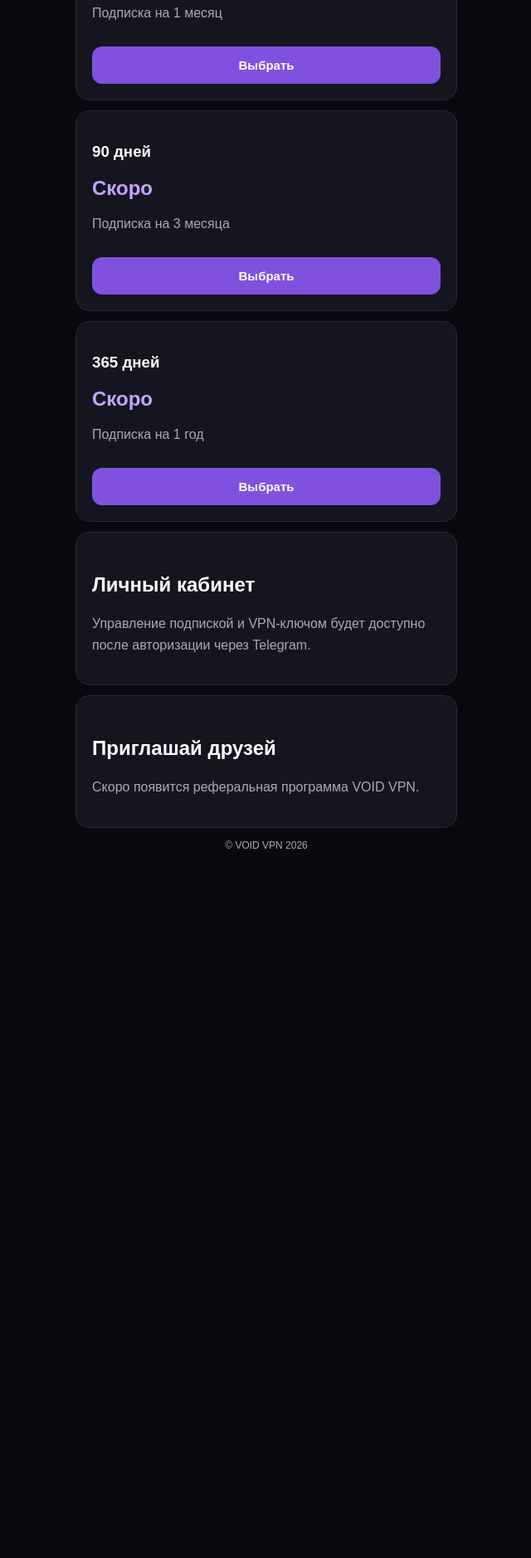
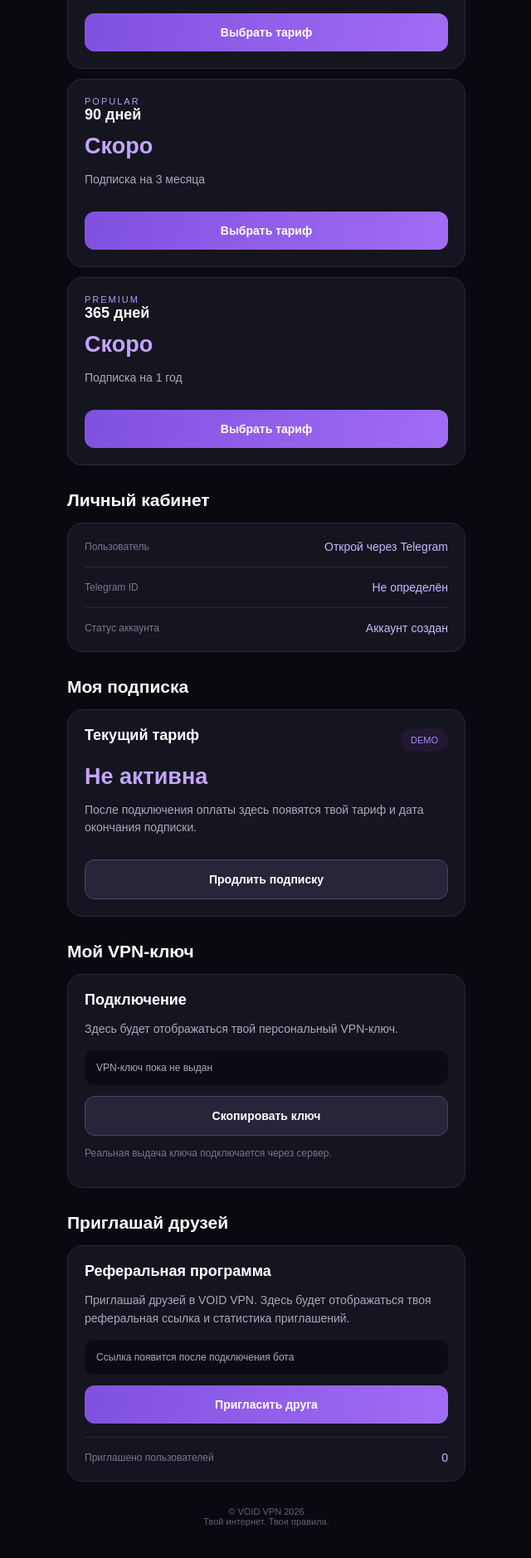
Before and after one commit to thewersergey-lab/-void-vpn-miniapp, a plain HTML site: page index.html in a window 1280 px wide. Shown: the part 580-2458 px from the top of the page at 83% size, without its empty margins (319-959 px from the left). Before the commit the page ends 1643 px from the top, so only its background shows below. Drawn offline with Linux system fonts and the light colour scheme.

Commit message:
Update index.html

```diff
--- a/index.html
+++ b/index.html
@@ -4,59 +4,196 @@
 <head>
 <meta charset="UTF-8">
 <meta name="viewport" content="width=device-width, initial-scale=1">
-<title>VOID VPN</title>
+<title>VOID VPN — Твой интернет. Твои правила.</title>
+<script src="https://telegram.org/js/telegram-web-app.js"></script>
 <style>
 *{box-sizing:border-box}
-body{margin:0;background:#090910;color:white;font-family:Arial,sans-serif;padding:22px}
-main{max-width:460px;margin:auto}
-.logo{font-size:25px;font-weight:900;letter-spacing:4px;color:#a78bfa}
-.hero{margin-top:35px;padding:25px;border-radius:22px;background:linear-gradient(135deg,#30204f,#151323);border:1px solid #553b81}
-h1{font-size:32px;margin:15px 0}
-p{color:#aaa9bc;line-height:1.6}
-h2{margin-top:30px}
-.card{background:#151520;border:1px solid #29283b;border-radius:17px;padding:19px;margin:12px 0}
-.price{font-size:24px;font-weight:bold;color:#c4a5ff}
-button{width:100%;padding:14px;border:0;border-radius:12px;background:#8051df;color:white;font-size:15px;font-weight:bold;margin-top:12px}
-.tag{color:#a78bfa;font-size:12px}
+body{
+ margin:0;background:#090910;color:#fff;
+ font-family:Arial,sans-serif;padding:20px;
+}
+main{max-width:480px;margin:auto;padding-bottom:35px}
+.logo{font-size:25px;font-weight:900;letter-spacing:4px;color:#ad8aff}
+.top{display:flex;justify-content:space-between;align-items:center}
+.status{font-size:11px;color:#a78bfa;background:#211832;padding:8px 12px;border-radius:20px}
+.hero{
+ margin-top:28px;padding:26px;border-radius:24px;
+ background:linear-gradient(140deg,#39225e,#171323 75%);
+ border:1px solid #513779;
+}
+.tag{color:#b99aff;font-size:11px;letter-spacing:2px}
+h1{font-size:34px;line-height:1.12;margin:18px 0 12px}
+p{color:#aaa9bc;line-height:1.55;font-size:14px}
+h2{font-size:21px;margin:30px 0 15px}
+h3{margin:0 0 12px;font-size:18px}
+.card{
+ background:#151520;border:1px solid #29283b;
+ border-radius:18px;padding:20px;margin:12px 0;
+}
+.price{font-size:27px;font-weight:bold;color:#c4a5ff;margin:12px 0}
+.small{font-size:12px;color:#77768b}
+button{
+ width:100%;padding:15px;border:0;border-radius:12px;
+ background:linear-gradient(100deg,#8051df,#a16cf4);
+ color:white;font-size:14px;font-weight:bold;
+ margin-top:13px;cursor:pointer;
+}
+button.secondary{background:#29243a;border:1px solid #51406d}
+button:active{transform:scale(.98)}
+.row{display:flex;justify-content:space-between;gap:12px;align-items:center}
+.value{font-size:14px;color:#c9b5ff;text-align:right;overflow-wrap:anywhere}
+.key{
+ background:#0b0b13;padding:14px;border-radius:12px;
+ color:#aaa9bc;font-size:12px;overflow-wrap:anywhere;margin-top:12px;
+}
+.line{height:1px;background:#29283b;margin:16px 0}
+.hidden{display:none}
+footer{text-align:center;color:#626174;font-size:11px;margin-top:30px}
 </style>
 </head>
 <body>
 <main>
+
+<div class="top">
  <div class="logo">VOID VPN</div>
+ <div class="status">● PRIVATE CONNECTION</div>
+</div>
+
 <section class="hero">
-<div class="tag">PRIVATE CONNECTION</div>
+ <div class="tag">WELCOME TO VOID</div>
  <h1>Твой интернет.<br>Твои правила.</h1>
-<p>Безопасное подключение и удобное управление VPN в Telegram.</p>
-<button onclick="document.getElementById('plans').scrollIntoView({behavior:'smooth'})">Выбрать тариф</button>
+ <p>Свобода подключения, удобное управление и безопасность в одном приложении.</p>
+ <button onclick="goTo('plans')">Выбрать тариф</button>
 </section>
-<h2 id="plans">Тарифы VOID VPN</h2>
+
+<h2>Тарифы VOID VPN</h2>
+<div id="plans">
+
  <div class="card">
+  <div class="tag">START</div>
   <h3>30 дней</h3>
   <div class="price">Скоро</div>
   <p>Подписка на 1 месяц</p>
-<button onclick="alert('Скоро подключим оплату')">Выбрать</button>
+  <button onclick="buy('30 дней')">Выбрать тариф</button>
  </div>
+
  <div class="card">
+  <div class="tag">POPULAR</div>
   <h3>90 дней</h3>
   <div class="price">Скоро</div>
   <p>Подписка на 3 месяца</p>
-<button onclick="alert('Скоро подключим оплату')">Выбрать</button>
+  <button onclick="buy('90 дней')">Выбрать тариф</button>
  </div>
+
  <div class="card">
+  <div class="tag">PREMIUM</div>
   <h3>365 дней</h3>
   <div class="price">Скоро</div>
   <p>Подписка на 1 год</p>
-<button onclick="alert('Скоро подключим оплату')">Выбрать</button>
+  <button onclick="buy('365 дней')">Выбрать тариф</button>
  </div>
+
+</div>
+
+<h2>Личный кабинет</h2>
 <div class="card">
-<h2>Личный кабинет</h2>
-<p>Управление подпиской и VPN-ключом будет доступно после авторизации через Telegram.</p>
+ <div class="row">
+  <span class="small">Пользователь</span>
+  <span class="value" id="username">Гость</span>
  </div>
+ <div class="line"></div>
+ <div class="row">
+  <span class="small">Telegram ID</span>
+  <span class="value" id="userid">Не определён</span>
+ </div>
+ <div class="line"></div>
+ <div class="row">
+  <span class="small">Статус аккаунта</span>
+  <span class="value">Аккаунт создан</span>
+ </div>
+</div>
+
+<h2>Моя подписка</h2>
 <div class="card">
+ <div class="row">
+  <h3>Текущий тариф</h3>
+  <span class="status">DEMO</span>
+ </div>
+ <div class="price">Не активна</div>
+ <p>После подключения оплаты здесь появятся твой тариф и дата окончания подписки.</p>
+ <button class="secondary" onclick="goTo('plans')">Продлить подписку</button>
+</div>
+
+<h2>Мой VPN-ключ</h2>
+<div class="card">
+ <h3>Подключение</h3>
+ <p>Здесь будет отображаться твой персональный VPN-ключ.</p>
+ <div class="key" id="vpnkey">VPN-ключ пока не выдан</div>
+ <button class="secondary" onclick="copyKey()">Скопировать ключ</button>
+ <p class="small">Реальная выдача ключа подключается через сервер.</p>
+</div>
+
 <h2>Приглашай друзей</h2>
-<p>Скоро появится реферальная программа VOID VPN.</p>
+<div class="card">
+ <h3>Реферальная программа</h3>
+ <p>Приглашай друзей в VOID VPN. Здесь будет отображаться твоя реферальная ссылка и статистика приглашений.</p>
+ <div class="key" id="referral">Ссылка появится после подключения бота</div>
+ <button onclick="shareReferral()">Пригласить друга</button>
+ <div class="line"></div>
+ <div class="row">
+  <span class="small">Приглашено пользователей</span>
+  <span class="value">0</span>
  </div>
-<p style="text-align:center;font-size:12px">© VOID VPN 2026</p>
+</div>
+
+<footer>© VOID VPN 2026<br>Твой интернет. Твои правила.</footer>
 </main>
+
+<script>
+const tg = window.Telegram?.WebApp;
+let currentUser = null;
+
+if (tg) {
+ tg.ready();
+ tg.expand();
+ currentUser = tg.initDataUnsafe?.user || null;
+}
+
+if (currentUser) {
+ document.getElementById('username').textContent =
+  currentUser.username ? '@' + currentUser.username :
+  [currentUser.first_name, currentUser.last_name].filter(Boolean).join(' ');
+
+ document.getElementById('userid').textContent = currentUser.id;
+} else {
+ document.getElementById('username').textContent = 'Открой через Telegram';
+}
+
+function goTo(id) {
+ document.getElementById(id).scrollIntoView({behavior:'smooth'});
+}
+
+function buy(plan) {
+ const message = 'Тариф ' + plan +
+  '. Оплата пока не подключена. Скоро появится возможность покупки.';
+ if (tg) tg.showAlert(message);
+ else alert(message);
+}
+
+function copyKey() {
+ const key = document.getElementById('vpnkey').textContent;
+ if (key === 'VPN-ключ пока не выдан') {
+  alert('Сначала необходимо подключить сервер и выдачу ключей.');
+  return;
+ }
+ navigator.clipboard.writeText(key)
+  .then(() => alert('Ключ скопирован'))
+  .catch(() => alert('Не удалось скопировать ключ'));
+}
+
+function shareReferral() {
+ alert('Реферальная ссылка появится после подключения бота и backend.');
+}
+</script>
 </body>
 </html>
```
Lines whose indentation alone changed are shown as unchanged.
